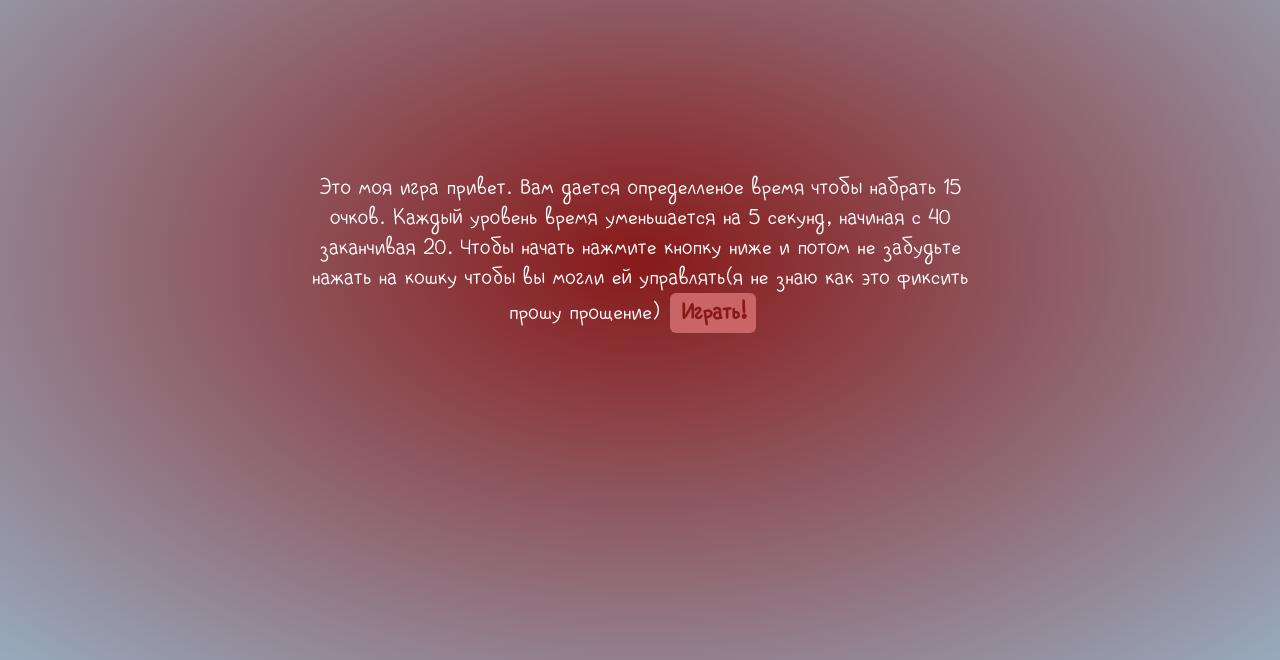
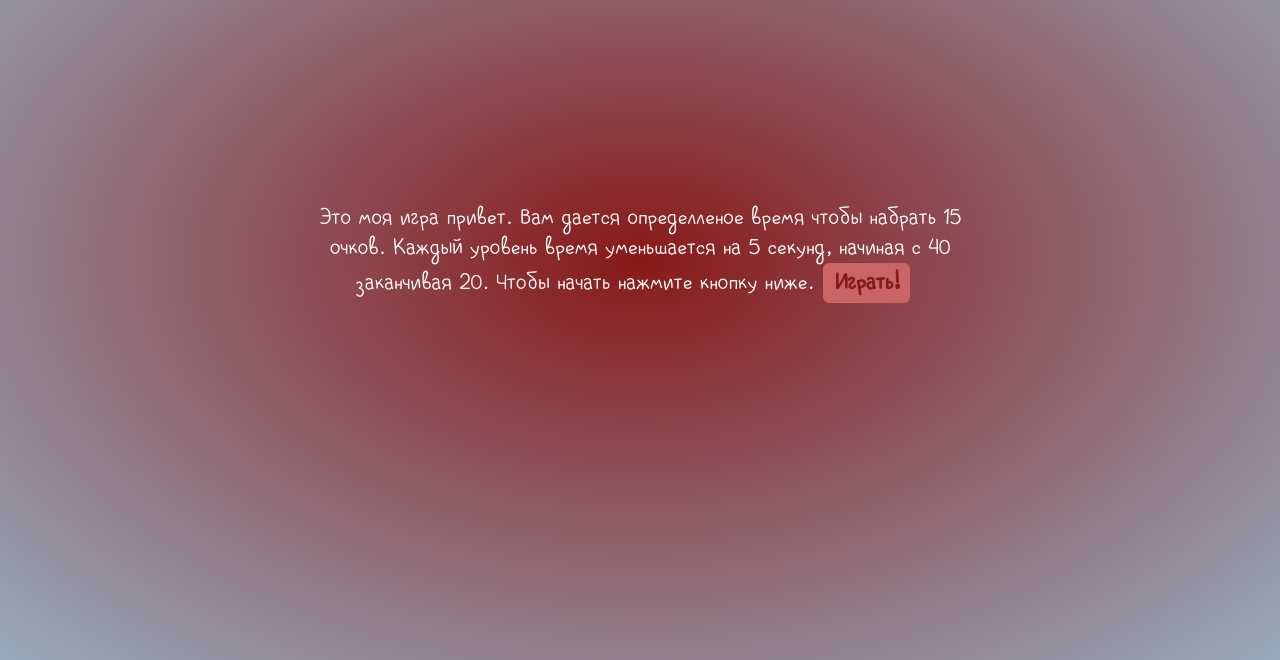
Before and after one commit to nellasoloveva/checkIphone, a plain HTML site: page index.html in a window 1280 px wide. Shown: the part 140-800 px from the top of the page. Drawn offline with Linux system fonts and the light colour scheme.

Commit message:
Update index.html

```diff
--- a/index.html
+++ b/index.html
@@ -10,7 +10,7 @@
 </head>
 <body>
     <div class="start">
-        <div class="floating-text" id="letStart">Это моя игра привет. Вам дается определленое время чтобы набрать 15 очков. Каждый уровень время уменьшается на 5 секунд, начиная с 40 заканчивая 20. Чтобы начать нажмите кнопку ниже и потом не забудьте нажать на кошку чтобы вы могли ей управлять(я не знаю как это фиксить прошу прощение)<button class="startGame" id="startGame">Играть!</button></div>
+        <div class="floating-text" id="letStart">Это моя игра привет. Вам дается определленое время чтобы набрать 15 очков. Каждый уровень время уменьшается на 5 секунд, начиная с 40 заканчивая 20. Чтобы начать нажмите кнопку ниже.<button class="startGame" id="startGame">Играть!</button></div>
     </div>
     <div id="score" class="score">Счет: 0</div>
     <div class="box" id="boxAnimat"><img class="cat" src="img/cat-3-svgrepo-com.svg"></div>
```
